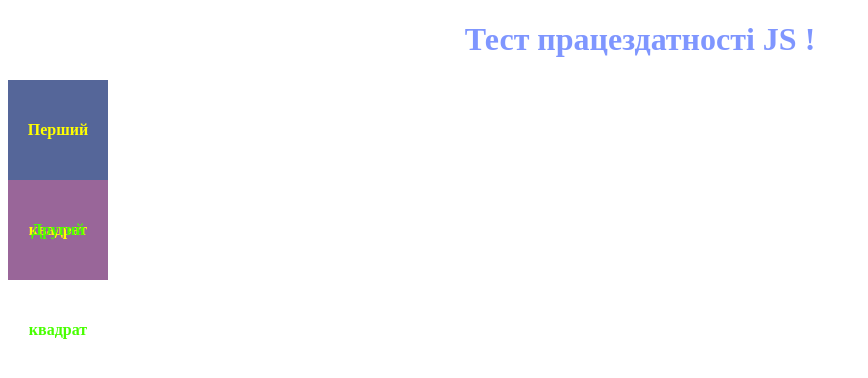
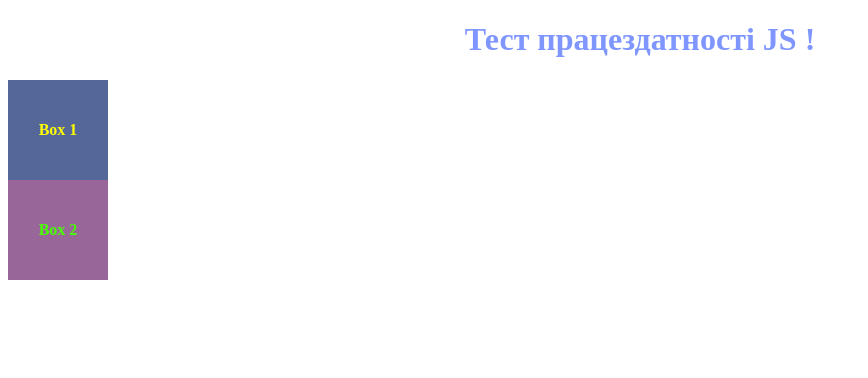
Before and after one commit to SmychenkoOleg/HW-JS, a plain HTML site: page index.html in a window 1280 px wide. Shown: the whole page, without its empty margins (0-868 px from the left). Drawn offline with Linux system fonts and the light colour scheme.

Commit message:
Change the box name

```diff
--- a/index.html
+++ b/index.html
@@ -11,9 +11,9 @@
 <body>
 <h1>Тест працездатності JS !</h1>
 
-<div class="out1">Перший квадрат</div>
+<div class="out1">Box 1</div>
 
-<div class="out2">Другий квадрат</div>
+<div class="out2">Box 2</div>
 </body>
 <script src="/script.js"></script>
 </html>
```
